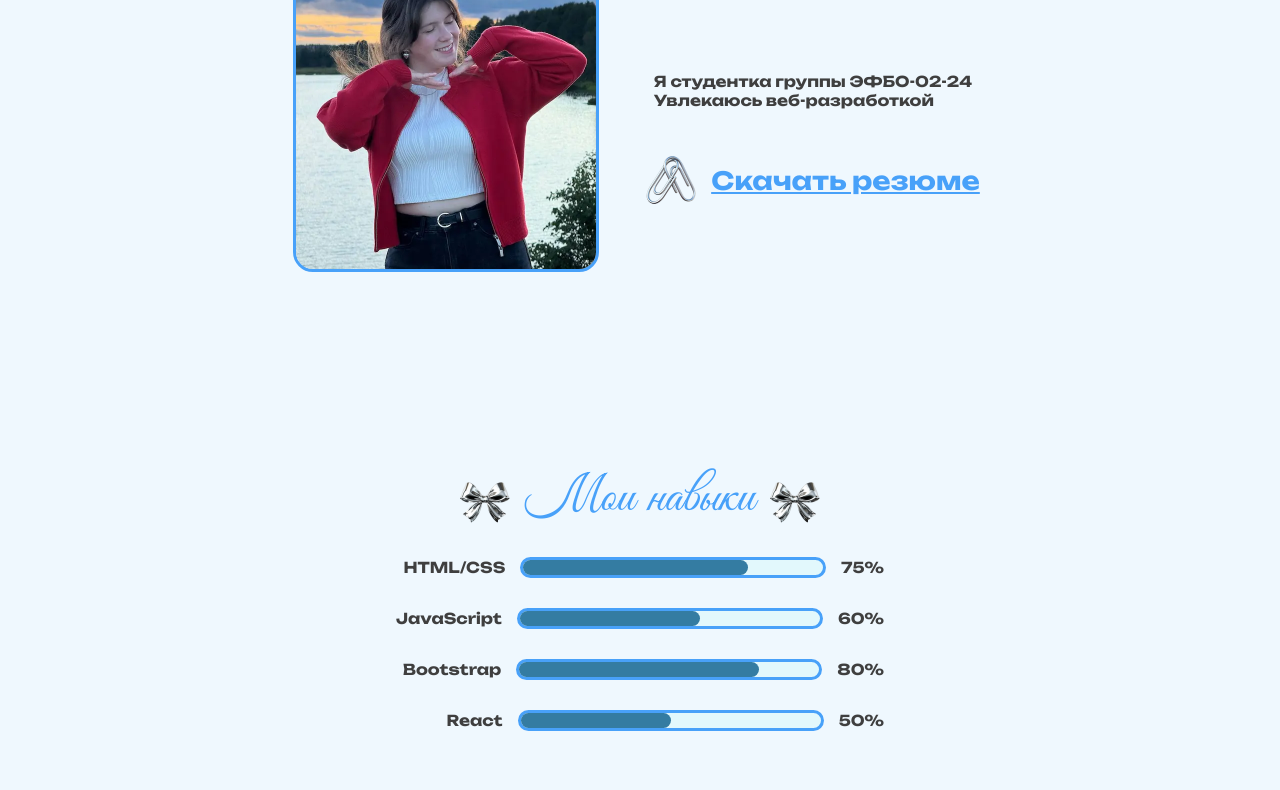
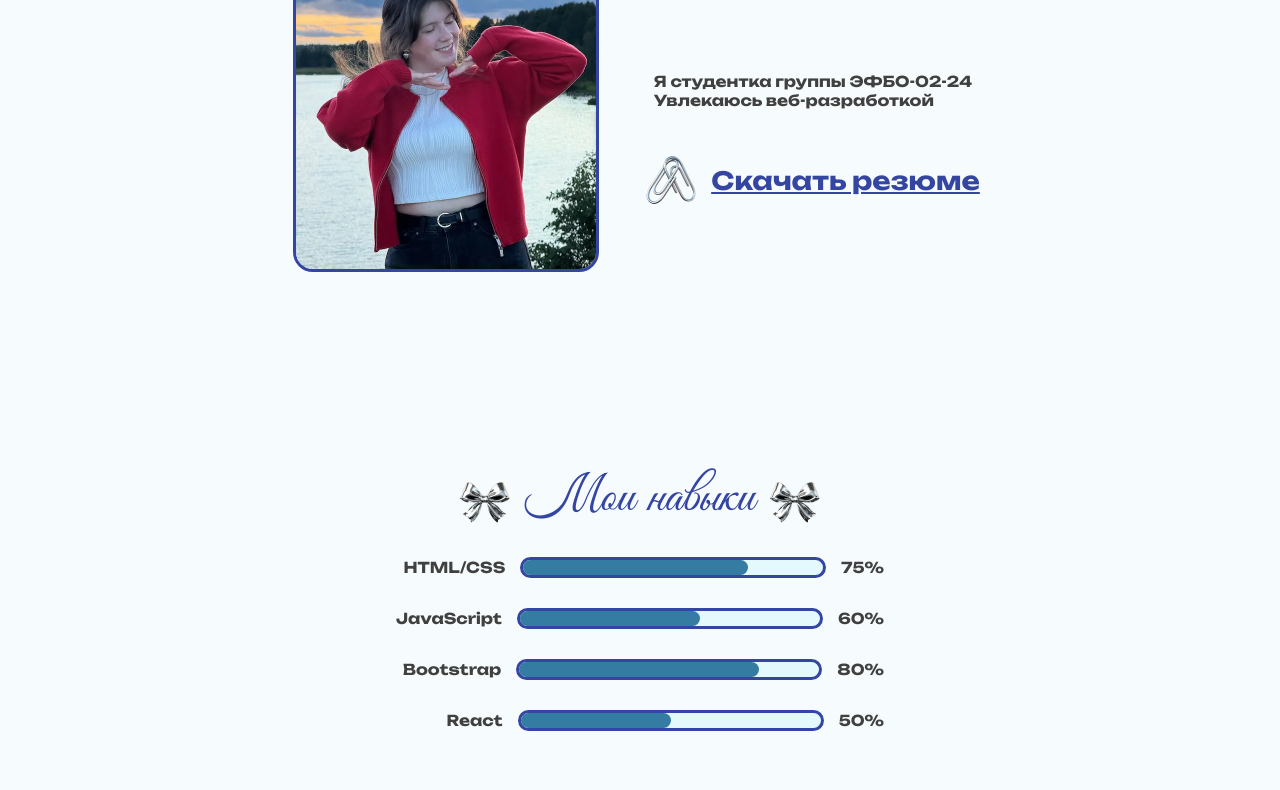
Before and after one commit to bergks/MySite, a plain HTML site: page index.html in a window 1280 px wide. Shown: the part 418-1208 px from the top of the page. Drawn offline with Linux system fonts and the light colour scheme.

Commit message:
Повышена контрастность цветовой палитры

```diff
--- a/styles/style.css
+++ b/styles/style.css
@@ -1,10 +1,10 @@
 :root {
     --color-main: #347CA2;
-    --color-accent: #48a1f9;
+    --color-accent: #3445a2;
     --color-text: rgba(35, 34, 33, 0.863);
     --color-text-light: #FAFDFF;
     --color-border: rgba(219, 248, 252, 0.623);
-    --color-background: #eff8fe;
+    --color-background: #F6FBFE;
     --color-focus: #a069ff;
 
     --radius: 20px;
```
